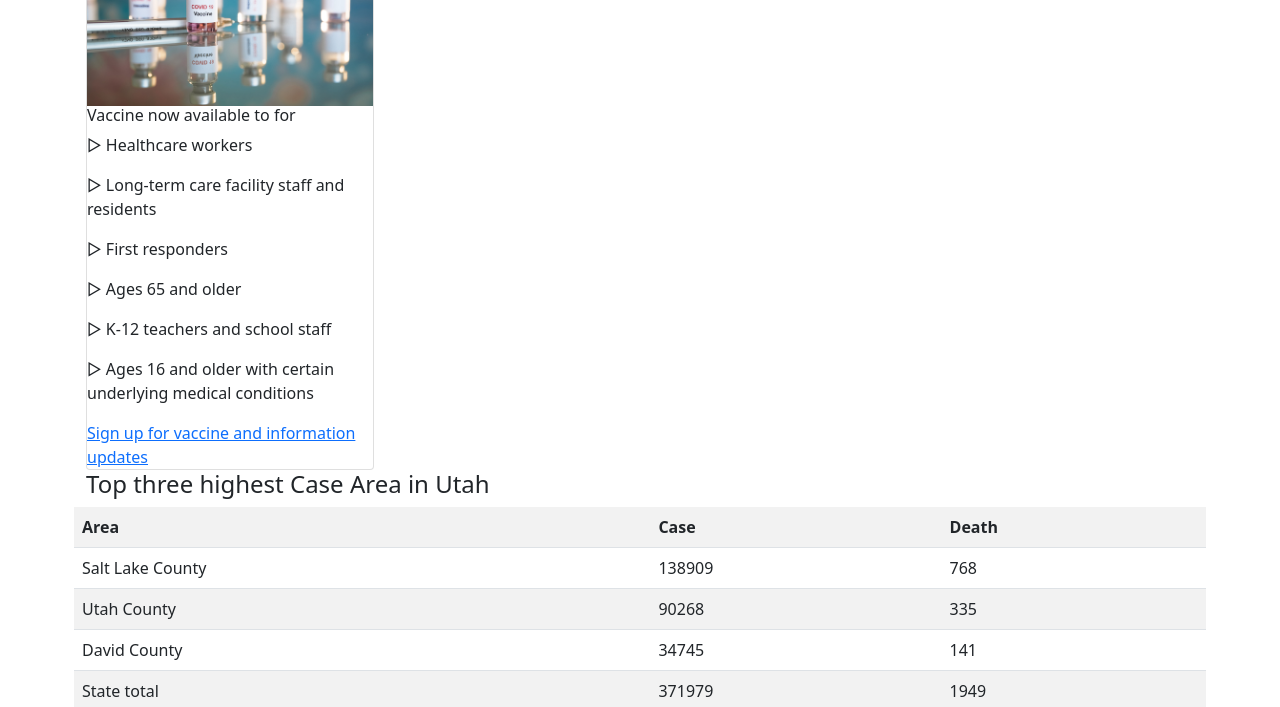
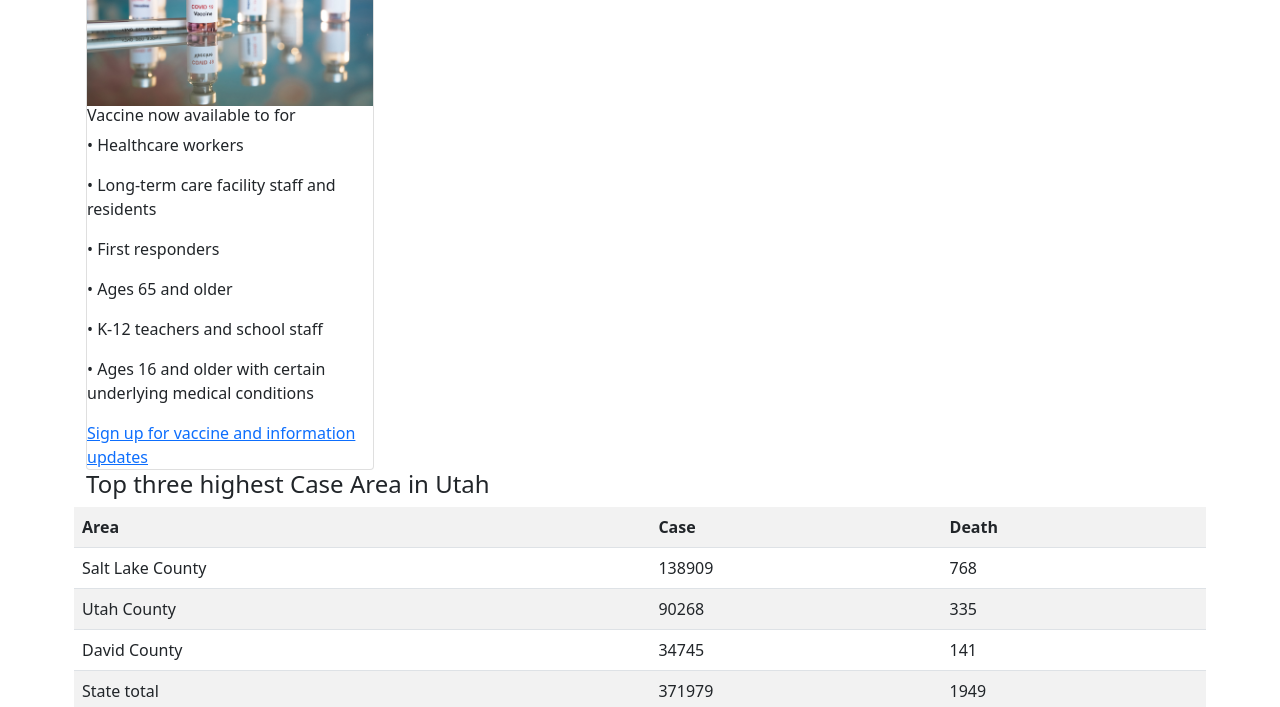
Before and after one commit to CS-1030-Hadzik/myfirstwebsite-quingo99, a plain HTML site: page index.html in a window 1280 px wide. Shown: the part 1220-1927 px from the top of the page. Drawn offline with nearby package versions, Linux system fonts and the light colour scheme.

Commit message:
Update index.html

```diff
--- a/index.html
+++ b/index.html
@@ -33,17 +33,17 @@
                 <div class="card" style="width:18rem;">
                     <img src="images/covidvacine-1.jpg" class ="card-img-fluid" alt="Covid Vaccine">
                     <h6>Vaccine now available to for</h6>
-                    <p>&#9655; Healthcare workers</p>
-                    <p>&#9655; Long-term care facility staff and residents</p>
-                    <p>&#9655; First responders</p>
-                    <p>&#9655; Ages 65 and older</p>
-                    <p>&#9655; K-12 teachers and school staff</p>
-                    <p>&#9655; Ages 16 and older with certain underlying medical conditions </p>
+                    <p>&#8226; Healthcare workers</p>
+                    <p>&#8226; Long-term care facility staff and residents</p>
+                    <p>&#8226; First responders</p>
+                    <p>&#8226; Ages 65 and older</p>
+                    <p>&#8226; K-12 teachers and school staff</p>
+                    <p>&#8226; Ages 16 and older with certain underlying medical conditions </p>
                     <a href="https://coronavirus.utah.gov/vaccine/#sign-up">Sign up for vaccine and information updates</a>
 
                 </div>
+            </div>
 
-            </div>
         </div>
 
    </div>
```
